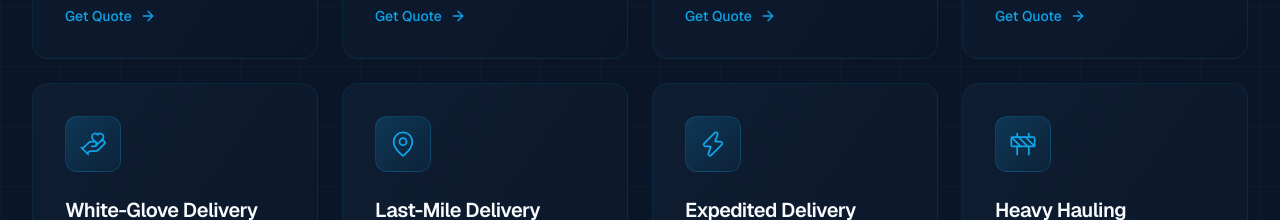
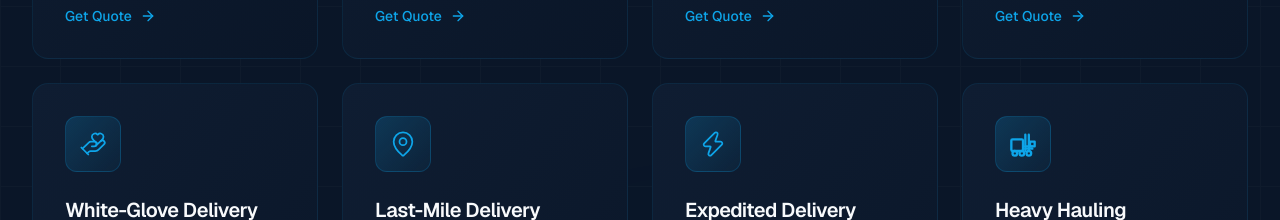
Before and after one commit to TheAlchemist6/duverge-logistics, a Next.js app: page / in a window 1280 px wide. Shown: the part 1660-1880 px from the top of the page. Built offline with nearby package versions, Linux system fonts and the light colour scheme.

Commit message:
Replace Construction icon with custom Forklift icon for Heavy Hauling

```diff
--- a/app/sections/Services.tsx
+++ b/app/sections/Services.tsx
@@ -8,10 +8,37 @@ import {
   HandHeart,
   MapPin,
   Zap,
-  Construction,
   ArrowRight,
   type LucideIcon,
 } from "lucide-react";
+
+// Custom Forklift Icon Component
+const ForkliftIcon = ({ className }: { className?: string }) => (
+  <svg
+    className={className}
+    viewBox="0 0 24 24"
+    fill="none"
+    stroke="currentColor"
+    strokeWidth="2"
+    strokeLinecap="round"
+    strokeLinejoin="round"
+  >
+    {/* Forklift body */}
+    <rect x="2" y="8" width="10" height="10" rx="1" />
+    {/* Forklift mast */}
+    <line x1="14" y1="18" x2="14" y2="4" />
+    <line x1="17" y1="18" x2="17" y2="4" />
+    {/* Forks */}
+    <line x1="14" y1="14" x2="20" y2="14" />
+    <line x1="14" y1="16" x2="20" y2="16" />
+    {/* Wheels */}
+    <circle cx="5" cy="20" r="2" />
+    <circle cx="11" cy="20" r="2" />
+    <circle cx="17" cy="20" r="2" />
+    {/* Load on forks */}
+    <rect x="18" y="10" width="4" height="4" />
+  </svg>
+);
 
 // ============================================================================
 // TypeScript Interfaces
@@ -19,7 +46,7 @@ import {
 
 interface Service {
   id: string;
-  icon: LucideIcon;
+  icon: LucideIcon | React.FC<{ className?: string }>;
   title: string;
   description: string;
   href: string;
@@ -88,7 +115,7 @@ const services: Service[] = [
   },
   {
     id: "heavy-hauling",
-    icon: Construction,
+    icon: ForkliftIcon,
     title: "Heavy Hauling",
     description:
       "Oversized, overweight, and over-dimensional freight expertise. From permits and routing to specialized equipment, we handle the complex logistics of heavy cargo.",
```
